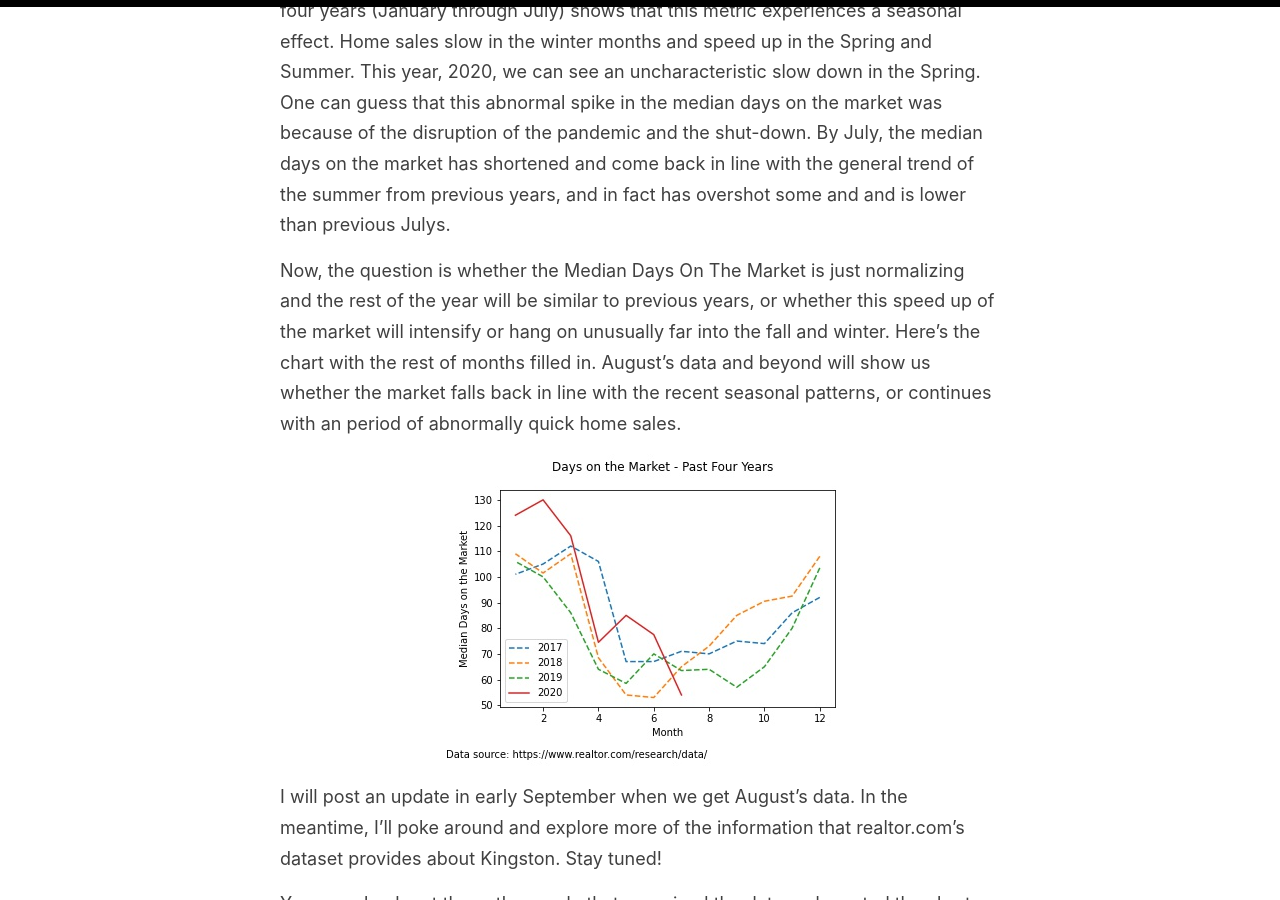
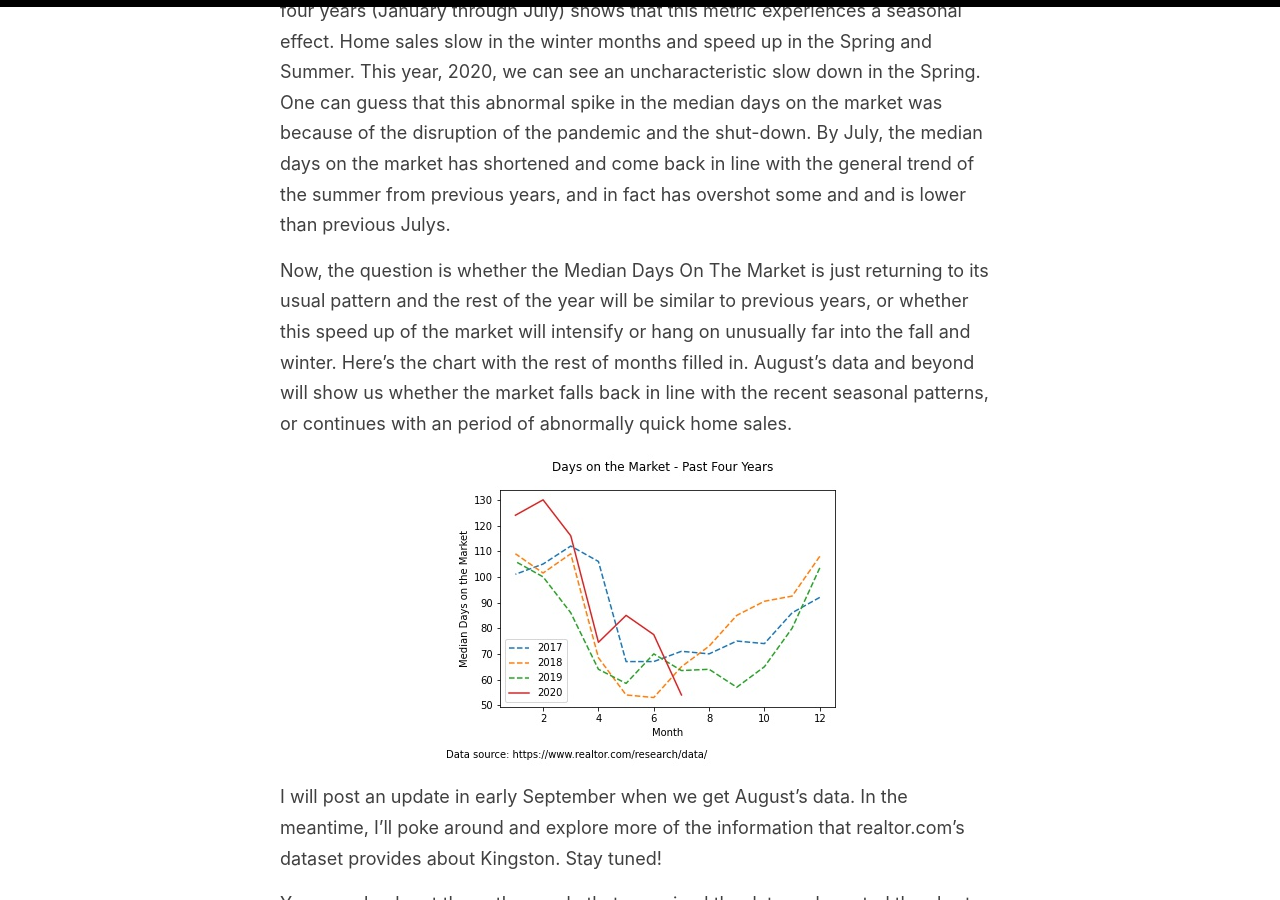
Before and after one commit to oroconnor/reverie, a Jekyll site: the page built from _posts/2020-08-10-kingston-homes.md, in a window 1280 px wide and 900 px high, scrolled down 2103 px. Built offline with Jekyll 4.4.1, drawn with Linux system fonts in a browser that asks for light colours.

Commit message:
Update 2020-08-10-kingston-homes.md

```diff
--- a/_posts/2020-08-10-kingston-homes.md
+++ b/_posts/2020-08-10-kingston-homes.md
@@ -28,7 +28,7 @@ The Median Days on the Market shows a decline, so houses are moving faster this
 
 Looking at how the Median Days On The Market changes over the year for the past four years (January through July) shows that this metric experiences a seasonal effect. Home sales slow in the winter months and speed up in the Spring and Summer. This year, 2020, we can see an uncharacteristic slow down in the Spring. One can guess that this abnormal spike in the median days on the market was because of the disruption of the pandemic and the shut-down. By July, the median days on the market has shortened and come back in line with the general trend of the summer from previous years, and in fact has overshot some and and is lower than previous Julys.
 
-Now, the question is whether the Median Days On The Market is just normalizing and the rest of the year will be similar to previous years, or whether this speed up of the market will intensify or hang on unusually far into the fall and winter.
+Now, the question is whether the Median Days On The Market is just returning to its usual pattern and the rest of the year will be similar to previous years, or whether this speed up of the market will intensify or hang on unusually far into the fall and winter.
 Here's the chart with the rest of months filled in. August's data and beyond will show us whether the market falls back in line with the recent seasonal patterns, or continues with an period of abnormally quick home sales.
 
 <img src="https://oroconnor.github.io/td/images/kingstondata_3.jpg">
```
